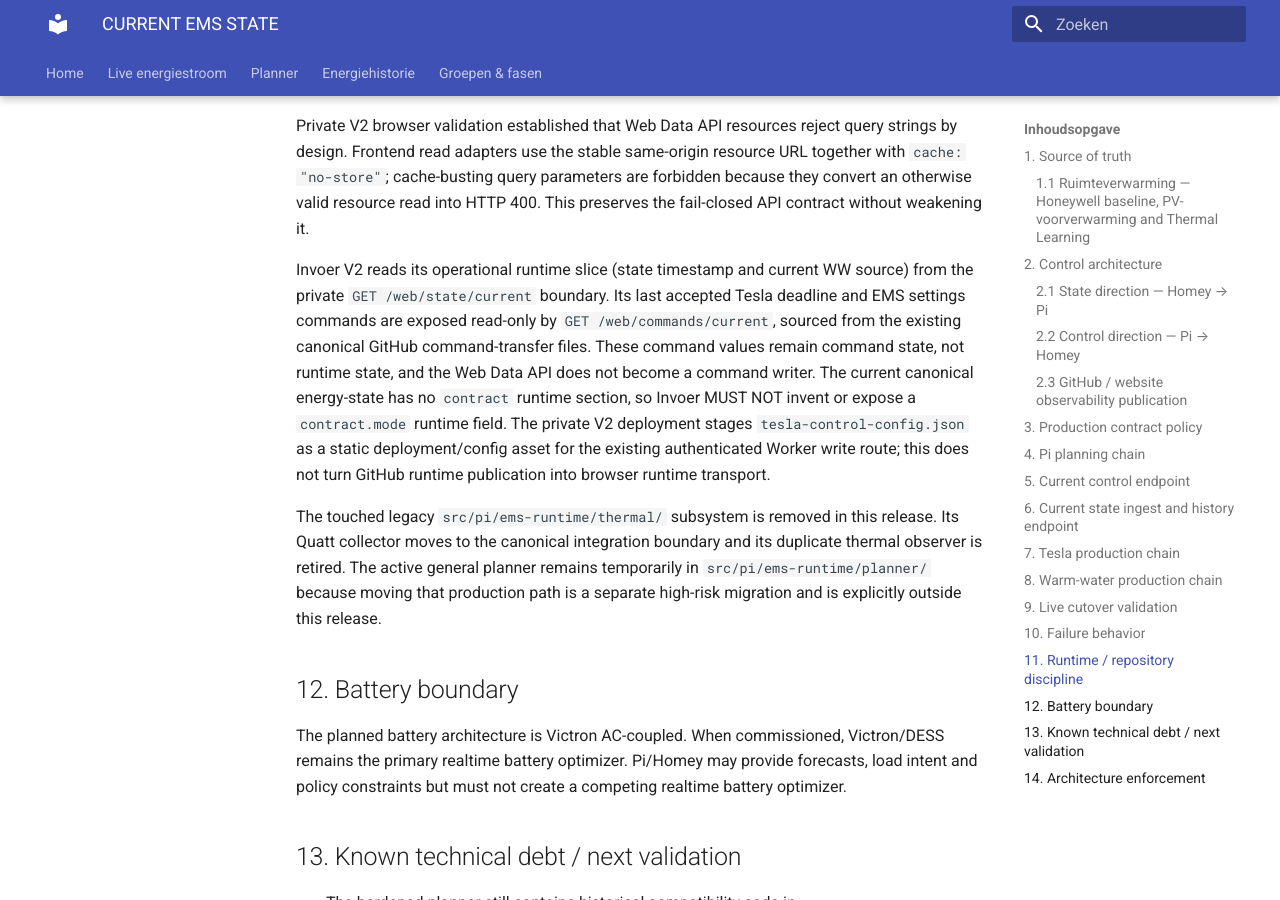
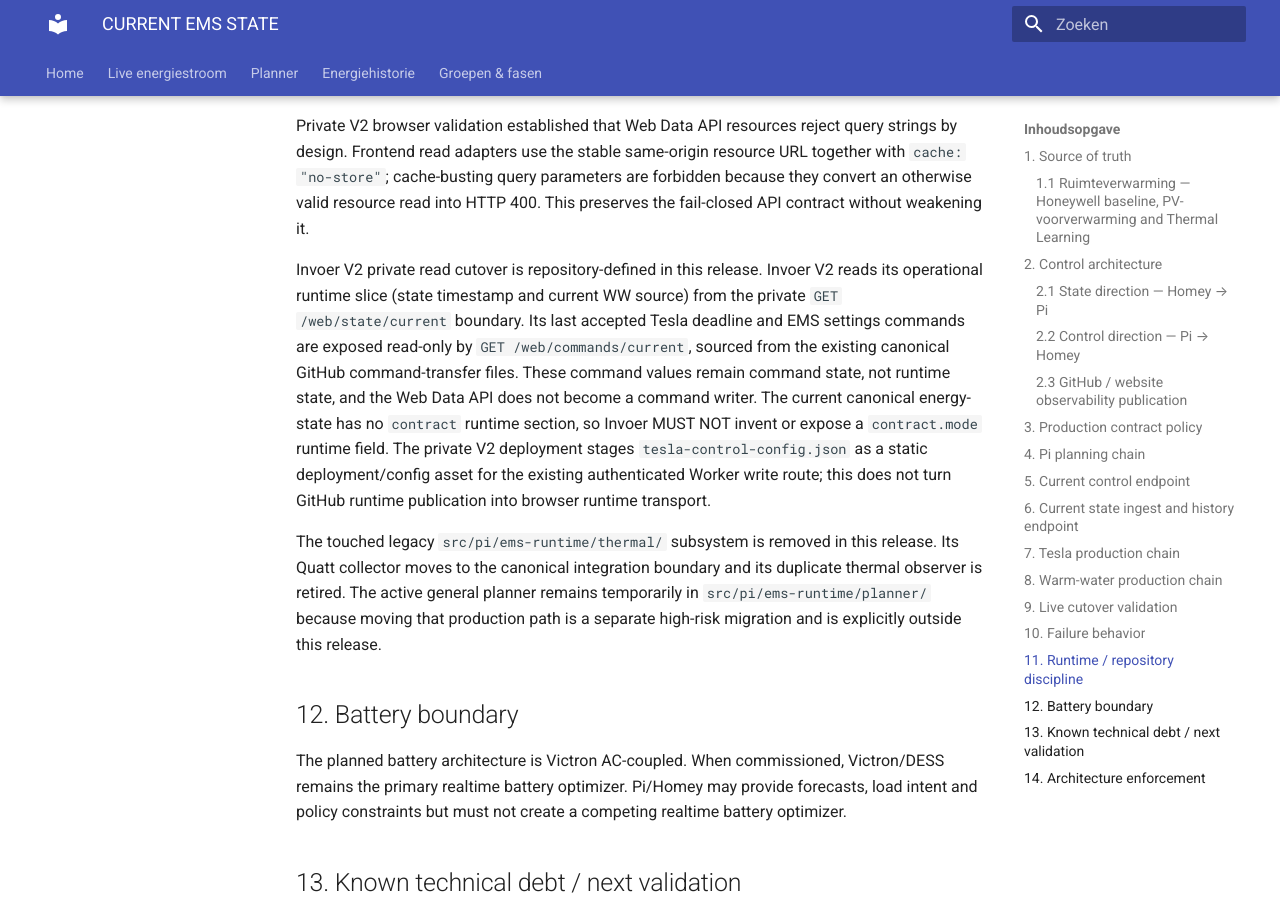
Before and after one commit to OnsKasteeltje/homey-energy-manual, an MkDocs documentation site: the page built from docs/architecture/CURRENT-EMS-STATE.md, in a window 1280 px wide and 900 px high, scrolled down 9223 px. Built offline with MkDocs 1.6.1 and Material for MkDocs 9.7.7, drawn with Linux system fonts in a browser that asks for light colours.

Commit message:
architecture: align Invoer API release range

```diff
--- a/docs/architecture/CURRENT-EMS-STATE.md
+++ b/docs/architecture/CURRENT-EMS-STATE.md
@@ -209,7 +209,7 @@
 
 Private V2 browser validation established that Web Data API resources reject query strings by design. Frontend read adapters use the stable same-origin resource URL together with `cache: "no-store"`; cache-busting query parameters are forbidden because they convert an otherwise valid resource read into HTTP 400. This preserves the fail-closed API contract without weakening it.
 
-Invoer V2 reads its operational runtime slice (state timestamp and current WW source) from the private `GET /web/state/current` boundary. Its last accepted Tesla deadline and EMS settings commands are exposed read-only by `GET /web/commands/current`, sourced from the existing canonical GitHub command-transfer files. These command values remain command state, not runtime state, and the Web Data API does not become a command writer. The current canonical energy-state has no `contract` runtime section, so Invoer MUST NOT invent or expose a `contract.mode` runtime field. The private V2 deployment stages `tesla-control-config.json` as a static deployment/config asset for the existing authenticated Worker write route; this does not turn GitHub runtime publication into browser runtime transport.
+Invoer V2 private read cutover is repository-defined in this release. Invoer V2 reads its operational runtime slice (state timestamp and current WW source) from the private `GET /web/state/current` boundary. Its last accepted Tesla deadline and EMS settings commands are exposed read-only by `GET /web/commands/current`, sourced from the existing canonical GitHub command-transfer files. These command values remain command state, not runtime state, and the Web Data API does not become a command writer. The current canonical energy-state has no `contract` runtime section, so Invoer MUST NOT invent or expose a `contract.mode` runtime field. The private V2 deployment stages `tesla-control-config.json` as a static deployment/config asset for the existing authenticated Worker write route; this does not turn GitHub runtime publication into browser runtime transport.
 
 The touched legacy `src/pi/ems-runtime/thermal/` subsystem is removed in this release. Its Quatt collector moves to the canonical integration boundary and its duplicate thermal observer is retired. The active general planner remains temporarily in `src/pi/ems-runtime/planner/` because moving that production path is a separate high-risk migration and is explicitly outside this release.
 
```
